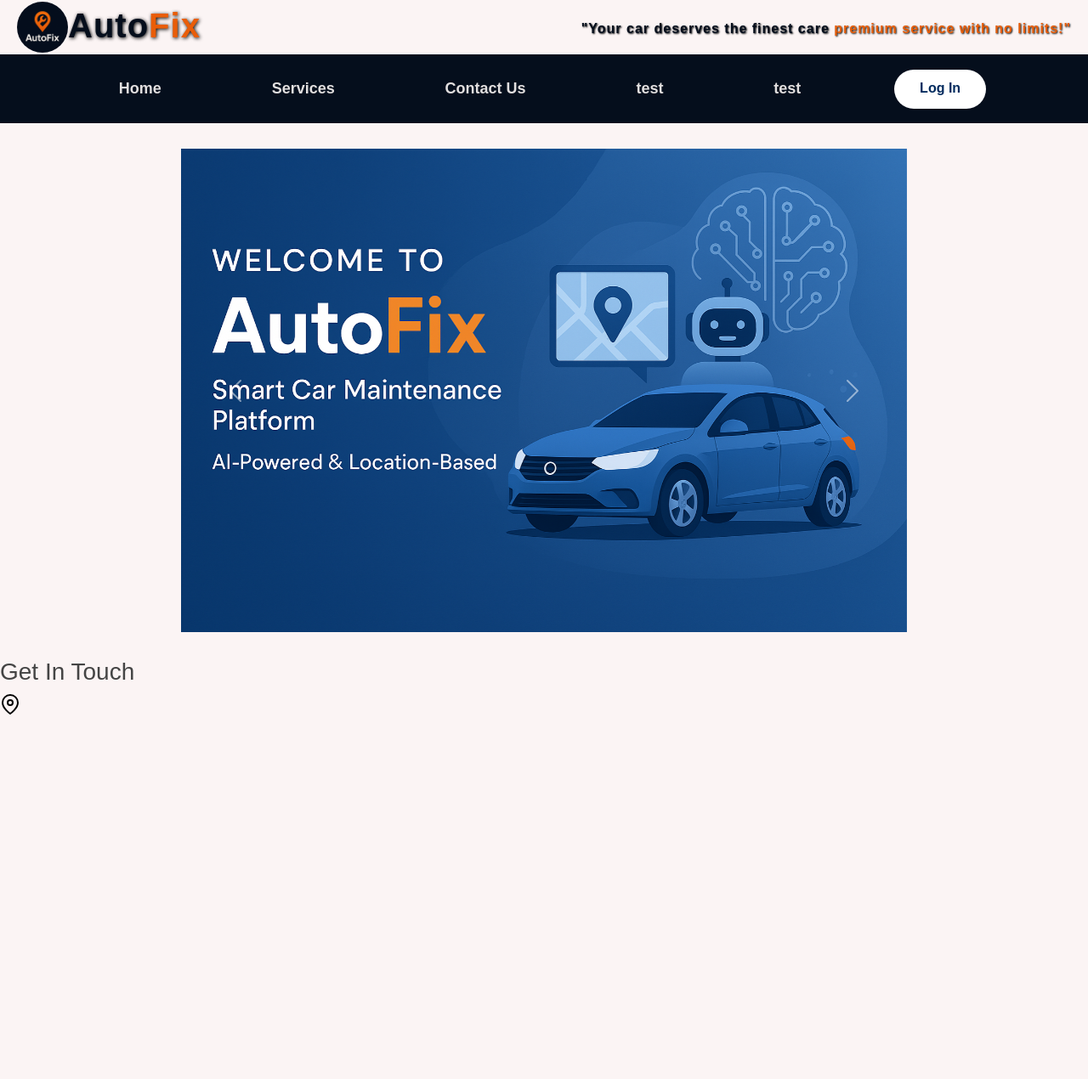
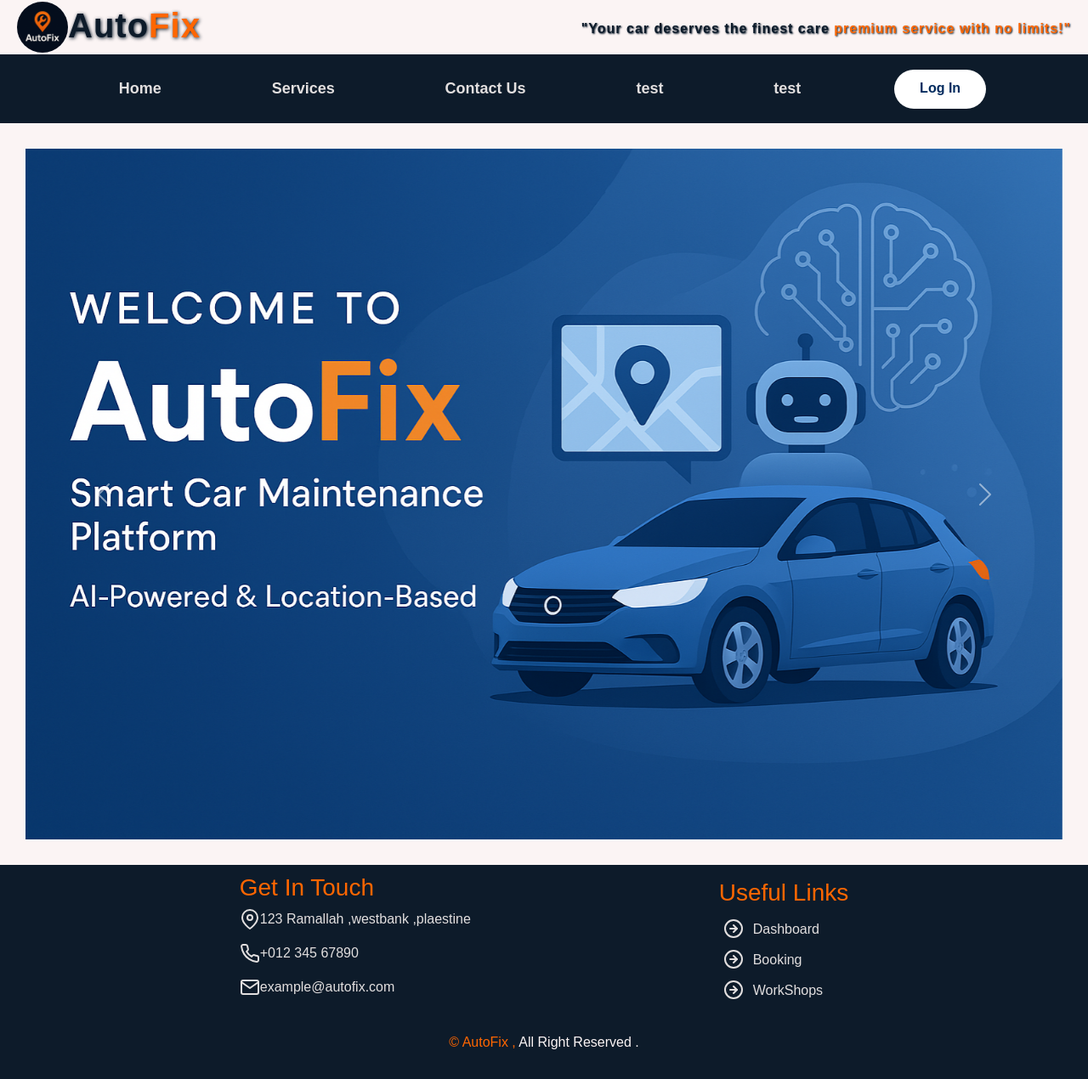
Before and after one commit to RawanFarakhnah/auto_fix, a Django app: page / in a window 1280 px wide. Shown: the whole page at 85% size. Before the commit the page ends 841 px from the top, so only its background shows below. Run offline with Django 5.2, Linux system fonts and the light colour scheme.

Commit message:
finish landing page

```diff
--- a/static/css/landing.css
+++ b/static/css/landing.css
@@ -6,13 +6,13 @@ body {
 }
 /* this code for the top nav :  */
 h1{
-    color: #050e1c;
-    text-shadow: 1px 1px 4px black;
+    color: #0d1b2a;
+    text-shadow: 1px 1px 4px #0d1b2a;
     letter-spacing: 1px;
     font-weight: bolder;
 }
 h1 span {
-    color: #e95d08;
+    color: #ff6600;
 }
 
 .top-nav{
@@ -36,12 +36,12 @@ h1 span {
 }
 .top-nav-text p{
     letter-spacing: 1px;
-    color: #050e1c;
+    color: #0d1b2a;
     font-weight: bolder;
-    text-shadow: 1px 1px 2px #0a0a0a;
+    text-shadow: 1px 1px 2px #0d1b2a;
 }
 .top-nav-text p span{
-    color: #e95d08;
+    color: #ff6600;
 }
 @media (max-width: 991.98px) {
     .top-nav {
@@ -58,7 +58,7 @@ h1 span {
     display: flex;
     justify-content: space-evenly;
     align-items: center;
-    background-color: #050e1c;
+    background-color: #0d1b2a;
     padding: 15px 30px;
     position: sticky;
     top: 0px;
@@ -99,20 +99,20 @@ h1 span {
     background: #ffffff;
     border: none;
     border-radius: 60px;
-    box-shadow: inset 0 0 0 0 #050e1c;
+    box-shadow: inset 0 0 0 0 #0d1b2a;
     transition: ease-out 0.5s;
 }
 #login:hover{
     color: #050e1c;
-    background: #e95d08;
-    box-shadow: inset 200px 0 0 0 #e95d08;
+    background: #ff6600;
+    box-shadow: inset 200px 0 0 0 #ff6600;
     cursor: pointer;
 }
 @media screen and (max-width: 768px) {
     .nav-links {
         display: none;
         flex-direction: column;
-        background-color: #050e1c;
+        background-color: #0d1b2a;
         width: 100%;
         position: absolute;
         top: 60px;
@@ -165,6 +165,51 @@ h1 span {
     align-items: center;
 }
 
-.slide{
-    width: 70%;
+footer{
+    width: 100%;
+    background-color: #0d1b2a;
+    color: #e2dfdf;
 }
+.top-footer{
+    display: flex;
+    align-items: center;
+    justify-content: space-evenly;
+}
+.list{
+    display: flex;
+    flex-direction: column;
+    align-items: start;
+    margin: 10px;
+}
+.list h3 {
+    color: #ff6600;
+}
+.list-item{
+    display: flex;
+    align-items: start;
+    justify-content: space-evenly;
+}
+.list-item a {
+    text-decoration: none;
+    color: #e2dfdf;
+    padding: 6px;
+}
+.list-arrow {
+    padding: 5px;
+}
+.list-item a:hover{
+    background-color: #ff6600;
+    border-radius: 10px;
+}
+.bottom-footer{
+    display: flex;
+    align-items: center;
+    justify-content: center;
+    padding: 15px;
+}
+.bottom-footer p {
+    color: #ff6600;
+}
+.bottom-footer p span{
+    color: #fbf4f4;
+}
--- a/templates/landing.html
+++ b/templates/landing.html
@@ -61,12 +61,42 @@
     </div>
 
     <footer>
-        <div class="list">
-            <h3>Get In Touch</h3>
-            <div class="icon">
-                <img src="{% static 'img/icons/map-pin.svg' %}" alt="map pin">
+        <div class="top-footer">
+            <div class="list">
+                <h3>Get In Touch</h3>
+                <div class="list-item">
+                    <img src="{% static 'img/icons/map-pin.svg' %}" alt="map pin">
+                    <p>123 Ramallah ,westbank ,plaestine</p>
+                </div>
+                <div class="list-item">
+                    <img src="{% static 'img/icons/phone.svg' %}" alt="phone icon">
+                    <p>+012 345 67890</p>
+                </div>
+                <div class="list-item">
+                    <img src="{% static 'img/icons/mail.svg' %}" alt="mail icon">
+                    <p>example@autofix.com</p>
+                </div>
+            </div>
+            <div class="list">
+                <h3>Useful Links</h3>
+                <div class="list-item">
+                    <img class="list-arrow" src="{% static 'img/icons/arrow-right-circle.svg' %}" alt="arrow-right-circle">
+                    <a href="#">Dashboard</a>
+                </div>
+                <div class="list-item">
+                    <img class="list-arrow" src="{% static 'img/icons/arrow-right-circle.svg' %}" alt="arrow-right-circle">
+                    <a href="#">Booking</a>
+                </div>
+                <div class="list-item">
+                    <img class="list-arrow" src="{% static 'img/icons/arrow-right-circle.svg' %}" alt="arrow-right-circle">
+                    <a href="#">WorkShops</a>
+                </div>
             </div>
         </div>
+        <div class="bottom-footer">
+            <p>© AutoFix , <span>All Right Reserved .</span></p>
+        </div>
+
     </footer>
 
     <script src="https://cdn.jsdelivr.net/npm/bootstrap@5.0.2/dist/js/bootstrap.bundle.min.js" integrity="sha384-MrcW6ZMFYlzcLA8Nl+NtUVF0sA7MsXsP1UyJoMp4YLEuNSfAP+JcXn/tWtIaxVXM" crossorigin="anonymous"></script>
```
Also changed, not shown: other parts of static/css/landing.css (+6 -6 lines), static/img/icons/arrow-right-circle.svg (added), static/img/icons/mail.svg, static/img/icons/map-pin.svg, static/img/icons/phone.svg, static/img/slider/slider-img-1.png.
